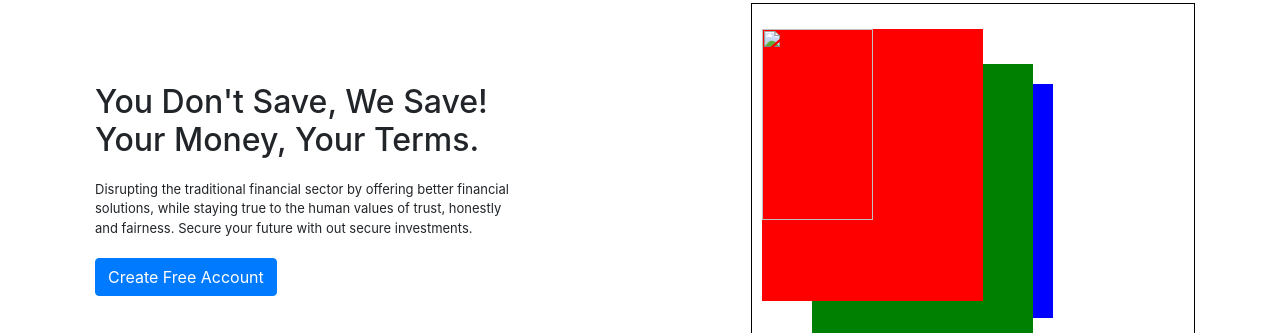
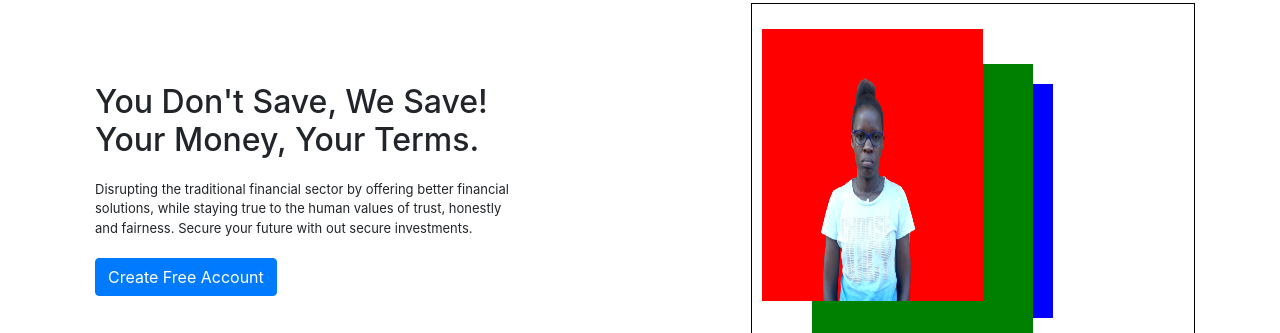
Before and after one commit to wasswaenockmale/saveSpace, a plain HTML site: page index.html in a window 1280 px wide. Shown: the part 77-410 px from the top of the page. Drawn offline with nearby package versions, Linux system fonts and the light colour scheme.

Commit message:
Included the image link to the img tag in the index.html file

```diff
--- a/index.html
+++ b/index.html
@@ -64,7 +64,7 @@
         <div class="right-side">
             <div class="second-div"></div>
             <div class="third-div"></div>
-            <img src="./media/images/" class="first-div" alt="">
+            <img src="./media/images/headshot-removebg-preview.png" class="first-div" alt="">
         </div>
     </div>
     <script src="./js/bootstrap.bundle.min.js"></script>
```
